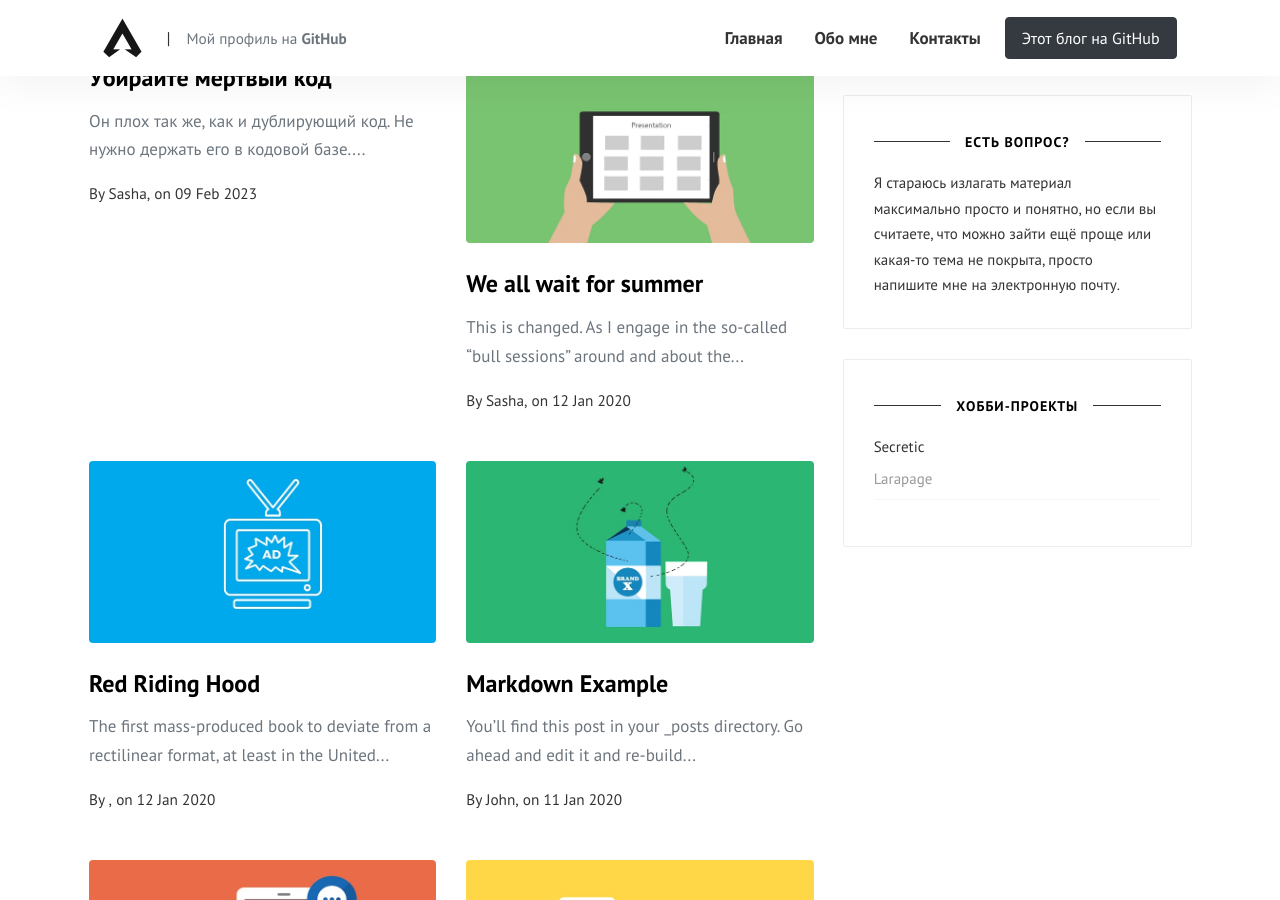
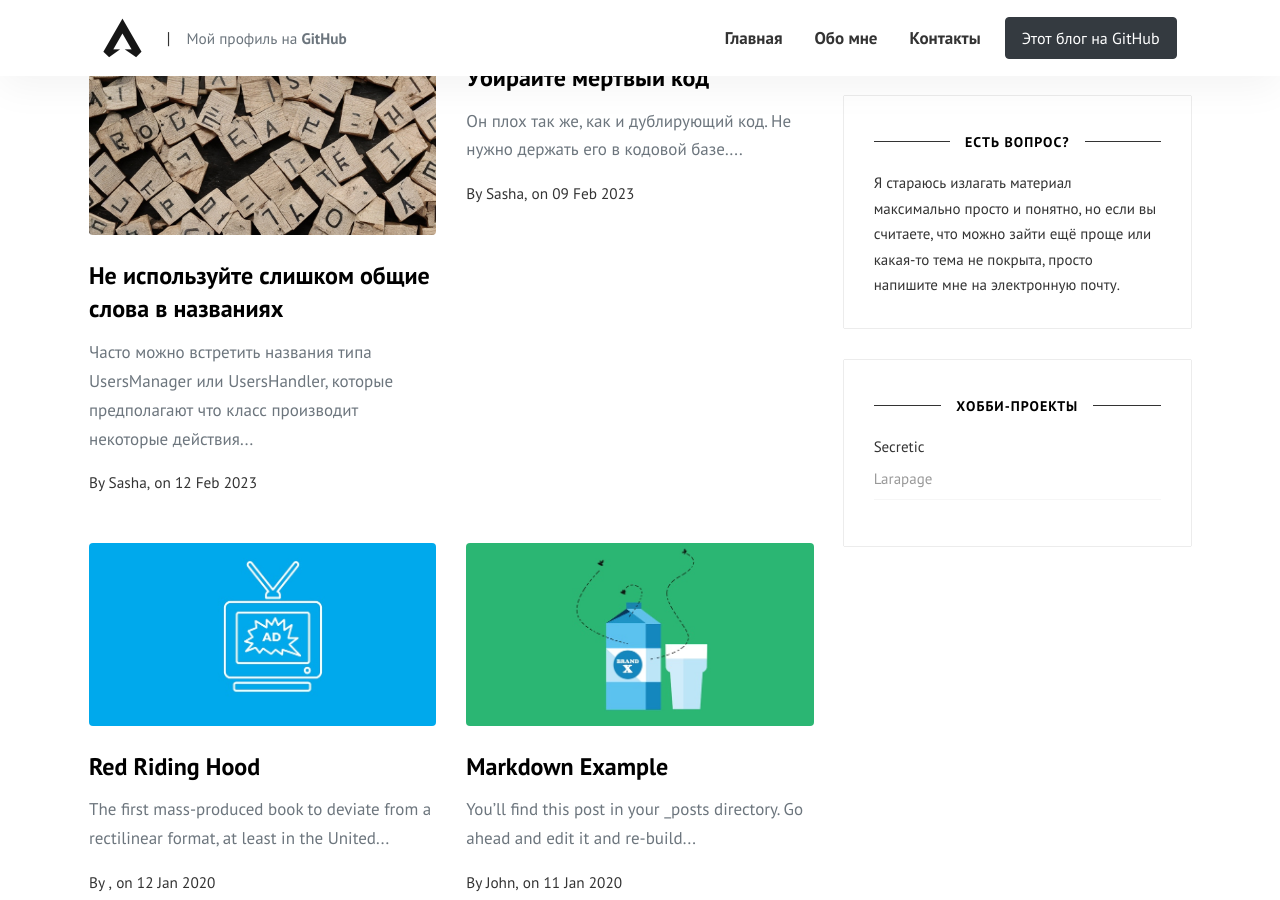
Before and after one commit to gomzyakov/gomzyakov.github.io, a Jekyll site: the page built from index.html, in a window 1280 px wide and 900 px high, scrolled down 648 px. Built offline with Jekyll 4.4.1, drawn with Linux system fonts in a browser that asks for light colours; the list of posts is cut into pages by our own code.

Commit message:
Do not use too general words in titles

```diff
--- a/_posts/2020-01-12-we-all-wait-for-summer.md
+++ /dev/null
@@ -1,9 +0,0 @@
----
-layout: post
-title:  "We all wait for summer"
-categories: [ Jekyll, tutorial ]
-image: assets/images/1.jpg
----
-This is changed. As I engage in the so-called "bull sessions" around and about the school, I too often find that most college men have a misconception of the purpose of education. Most of the "brethren" think that <a href="#">education should equip</a> them with the proper instruments of exploitation so that they can forever trample over the masses. Still others think that education should furnish them with noble ends rather than means to an end.
-
-It seems to me that education has a two-fold function to perform in the life of man and in society: the one is utility and the other is culture. Education must enable a man to become more efficient, to achieve with increasing facility the ligitimate goals of his life.
--- /dev/null
+++ b/_posts/2023-02-12-too-general-words.md
@@ -0,0 +1,14 @@
+---
+layout: post
+title:  "Не используйте слишком общие слова в названиях"
+categories: [ Чистый код, PHP, Laravel ]
+image: assets/images/2023-02-12-too-general-words.jpg
+---
+
+Часто можно встретить названия типа `UsersManager` или `UsersHandler`, которые предполагают что класс производит некоторые действия с сущностью `User`. Слова `Manager` или `Handler` не дают *никакой* дополнительной информации, не подсказывают что делает такой класс, за что конкретно отвечает.
+
+Старайтесь избегать в названиях классов и переменных слов:
+
+- `Manager`
+- `Handler`
+<!-- TODO Дополнить -->
```
Also changed, not shown: TODO.md (+0 -11 lines), assets/images/2023-02-12-too-general-words.jpg (added).
